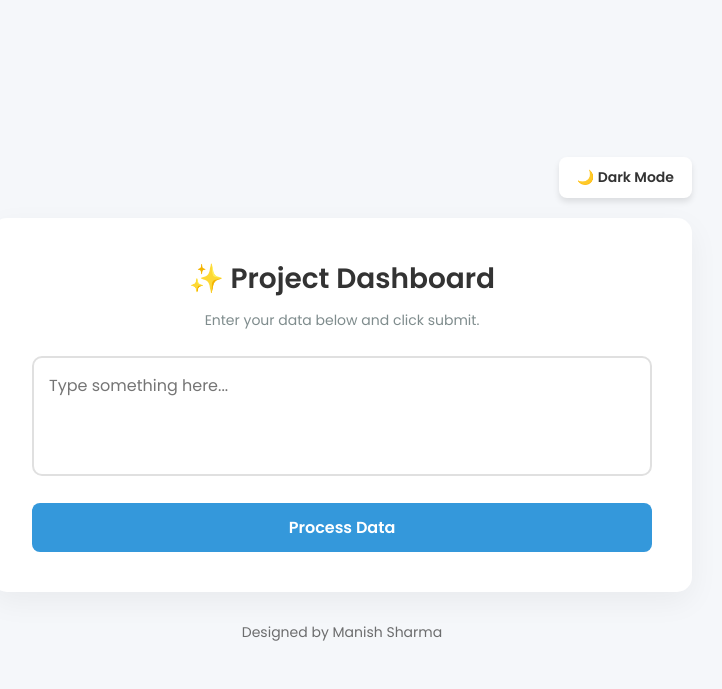
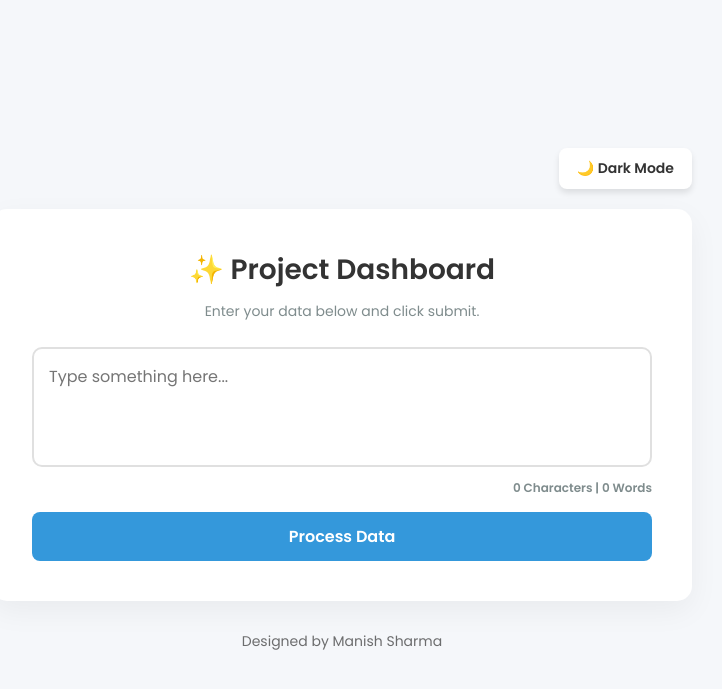
Before and after one commit to the-miz-4u/fake_news_detector, a Flask app: page / in a window 1280 px wide. Shown: the top 689 px of the page, without its empty margins (298-1020 px from the left). Run offline with Flask 3, Linux system fonts and the light colour scheme.

Commit message:
Feat: Added real-time word and character counter for user input

```diff
--- a/templates/index.html
+++ b/templates/index.html
@@ -96,8 +96,21 @@
 
         textarea:focus { border-color: var(--btn-bg); }
 
+        /* --- NAYA: Counter Styling --- */
+        #counter-box {
+            text-align: right;
+            font-size: 12px;
+            color: #7f8c8d;
+            margin-top: 5px;
+            font-weight: 600;
+        }
+
+        body.dark-mode #counter-box {
+            color: #b2bec3;
+        }
+
         .action-btn {
-            margin-top: 20px;
+            margin-top: 15px;
             padding: 12px 25px;
             font-size: 16px;
             font-weight: 600;
@@ -137,7 +150,7 @@
         }
 
         #copy-btn {
-            display: none; /* Starting me hide rahega jab tak type na ho jaye */
+            display: none;
             background-color: #2ecc71;
             color: white;
             border: none;
@@ -148,7 +161,6 @@
             cursor: pointer;
         }
 
-        /* Typewriter Cursor Animation */
         .cursor {
             display: inline-block;
             width: 3px;
@@ -173,6 +185,10 @@
         <p class="subtitle">Enter your data below and click submit.</p>
 
         <textarea id="user-input" placeholder="Type something here..."></textarea>
+
+        <div id="counter-box">
+            <span id="char-count">0</span> Characters | <span id="word-count">0</span> Words
+        </div>
 
         <button class="action-btn" id="submit-btn">Process Data</button>
 
@@ -210,6 +226,23 @@
             }
         });
 
+        // --- NAYA: COUNTER LOGIC ---
+        const userInput = document.getElementById('user-input');
+        const charCount = document.getElementById('char-count');
+        const wordCount = document.getElementById('word-count');
+
+        userInput.addEventListener('input', () => {
+            const text = userInput.value;
+
+            // Character count update
+            charCount.innerText = text.length;
+
+            // Word count update
+            // Agar box khali hai toh 0 dikhaye, nahi toh words ko space se split karke count kare
+            const words = text.trim() === '' ? 0 : text.trim().split(/\s+/).length;
+            wordCount.innerText = words;
+        });
+
         // --- TYPEWRITER & SUBMIT LOGIC ---
         const submitBtn = document.getElementById('submit-btn');
         const copyBtn = document.getElementById('copy-btn');
@@ -217,18 +250,17 @@
         const resultBox = document.getElementById('result-box');
 
         submitBtn.addEventListener('click', () => {
-            const input = document.getElementById('user-input').value;
+            const input = userInput.value;
 
             if(input.trim() === "") {
                 alert("Please enter some text first!");
                 return;
             }
 
-            // Setup UI for typing
             resultBox.style.display = 'block';
             outputText.innerHTML = "";
-            copyBtn.style.display = 'none'; // Hide copy button while typing
-            submitBtn.disabled = true; // Disable button to prevent double clicks
+            copyBtn.style.display = 'none';
+            submitBtn.disabled = true;
             submitBtn.innerText = "Generating...";
 
             const fullText = "Analyzing input... Here is your processed result:\n\n" + input;
@@ -236,20 +268,18 @@
 
             function typeWriter() {
                 if (index < fullText.length) {
-                    // Agar line break (\n) hai toh usko <br> me convert karna padega HTML ke liye
                     if (fullText.charAt(index) === '\n') {
                         outputText.innerHTML += '<br>';
                     } else {
                         outputText.innerHTML += fullText.charAt(index);
                     }
                     index++;
-                    setTimeout(typeWriter, 25); // 25 milliseconds ki speed (yahan se speed kam-zyada kar sakte ho)
+                    setTimeout(typeWriter, 25);
                 } else {
-                    // Type hone ke baad cursor add karna aur UI normal karna
                     outputText.innerHTML += '<span class="cursor"></span>';
                     submitBtn.disabled = false;
                     submitBtn.innerText = "Process Data";
-                    copyBtn.style.display = 'inline-block'; // Show copy button
+                    copyBtn.style.display = 'inline-block';
                 }
             }
 
@@ -258,7 +288,6 @@
 
         // --- COPY LOGIC ---
         copyBtn.addEventListener('click', () => {
-            // Cursor span ko hatakar sirf text nikalna
             const textToCopy = outputText.innerText;
 
             navigator.clipboard.writeText(textToCopy).then(() => {
```
